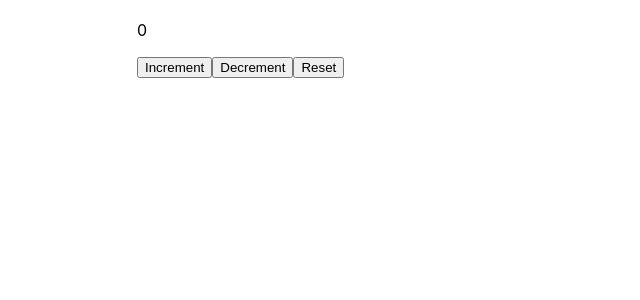
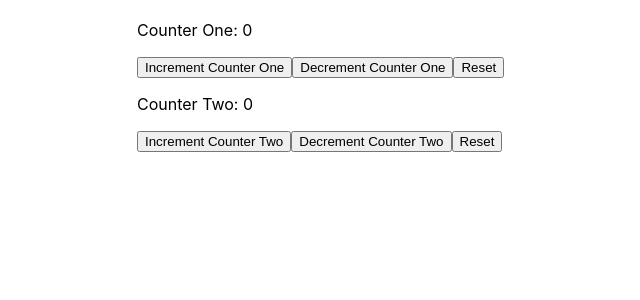
Before and after one commit to alchemist09/react-hooks-fun, a React (Create React App) app: page / in a window 1280 px wide. Shown: the top 300 px of the page, without its empty margins (55-695 px from the left). Built offline with nearby package versions, Linux system fonts and the light colour scheme.

Commit message:
Defines multiple useReducer hooks that manipulate different state values using a single reducer function, registers handlers to dispatch actions to the second state value

```diff
--- a/src/components/useReducer/MultipleReducers.js
+++ b/src/components/useReducer/MultipleReducers.js
@@ -16,14 +16,19 @@ const reducer = (state = initialState, action) => {
 }
 
 function MultipleReducers() {
-  const [state, dispatch] = useReducer(reducer, initialState)
+  const [counterOne, dispatch] = useReducer(reducer, initialState)
+  const [counterTwo, dispatchTwo] = useReducer(reducer, initialState)
 
   return (
     <div style={{ width: '70%', margin: '20px auto 60px' }}>
-      <p>{state}</p>
-      <button onClick={ () => dispatch('increment') }>Increment</button>
-      <button onClick={ () => dispatch('decrement') }>Decrement</button>
+      <p>Counter One: {counterOne}</p>
+      <button onClick={ () => dispatch('increment') }>Increment Counter One</button>
+      <button onClick={ () => dispatch('decrement') }>Decrement Counter One</button>
       <button onClick={ () => dispatch('reset') }>Reset</button>
+      <p>Counter Two: {counterTwo}</p>
+      <button onClick={ () => dispatchTwo('increment') }>Increment Counter Two</button>
+      <button onClick={ () => dispatchTwo('decrement') }>Decrement Counter Two</button>
+      <button onClick={ () => dispatchTwo('reset') }>Reset</button>
     </div>
   )
 }
```
